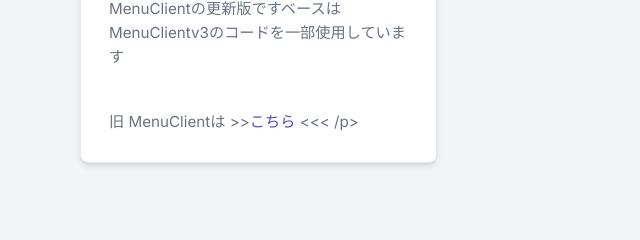
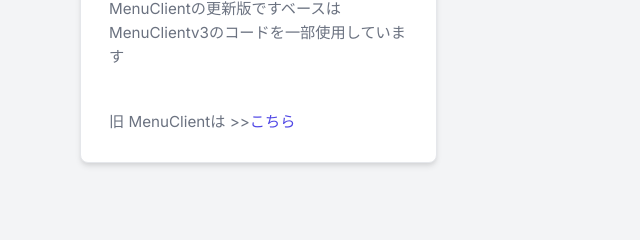
Before and after one commit to pexserver/pexserver.github.io, a plain HTML site: page index.html in a window 1280 px wide. Shown: the part 764-1004 px from the top of the page, 0-640 px from the left. Drawn offline with Linux system fonts and the light colour scheme; no server answers.

Commit message:
更新
Github DeskTop を使ってみる

```diff
--- a/index.html
+++ b/index.html
@@ -90,8 +90,7 @@
                         <h3>NEW PEX Server (MenuClient v3 の後継版です)</h3>
                         <p class="date">2025-04-19</p>
                         <p>MenuClientの更新版ですベースはMenuClientv3のコードを一部使用しています</p>
-                        <p><br>旧 MenuClientは >><a href="https://gamelist1990.github.io/gamelist1990/page/">こちら</a>
-                            <<< /p>
+                        <p><br>旧 MenuClientは >><a href="https://gamelist1990.github.io/gamelist1990/page/">こちら</a></p>
                     </article>
                 </div>
             </section>
```
